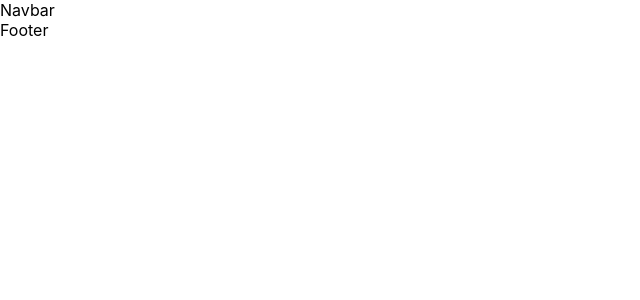
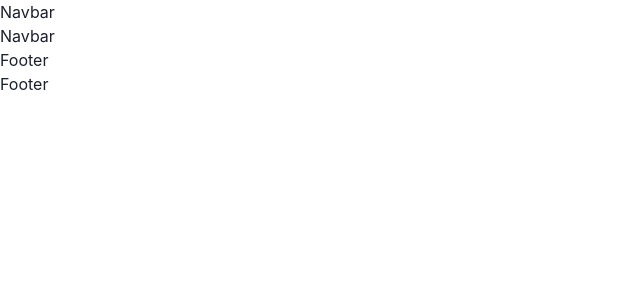
Before and after one commit to dzennank/realestate-app, a Next.js app: page /components/Layout in a window 1280 px wide. Shown: the top 300 px of the page, without its empty margins (0-640 px from the left). Built offline with nearby package versions, Linux system fonts and the light colour scheme.

Commit message:
chakra provider

```diff
--- a/pages/_app.js
+++ b/pages/_app.js
@@ -1,7 +1,24 @@
-import '../styles/globals.css'
+import Router from 'next/router';
+import Head from 'next/head';
+import { NProgress } from 'nprogress';
+import { ChakraProvider } from '@chakra-ui/react';
+
+import Layout from '../pages/components/Layout';
 
 function MyApp({ Component, pageProps }) {
-  return <Component {...pageProps} />
+  return (
+    <>
+    <Head>
+
+
+    </Head>
+    <ChakraProvider>
+      <Layout>
+        <Component {...pageProps} />
+      </Layout>
+    </ChakraProvider>
+    </>
+  )
 }
 
 export default MyApp
--- a/pages/index.js
+++ b/pages/index.js
@@ -2,6 +2,7 @@ import Link from 'next/link';
 import Image from 'next/image';
 import { Flex, Box, Text, Button } from '@chakra-ui/react'
 import { baseUrl, fetchApi } from '../utils/fetchApi';
+import Property from './components/Property';
 
 
 const Banner = ({ purpose, title1, title2, desc1, desc2, buttonText, LinkName, imageUrl }) => (
@@ -36,6 +37,9 @@ export default function Home({ propertiesForRent, propertiesForSale }) {
       imageUrl="https://bayut-production.s3.eu-central-1.amazonaws.com/image/145426814/33973352624c48628e41f2ec460faba4"
       />
 
+      <Flex flexWrap="wrap">
+    {propertiesForSale.map((property) => <Property property = {property} key = {property.id} />)}
+    </Flex>
 
      <Banner
       purpose="BUY A HOME"
@@ -48,7 +52,7 @@ export default function Home({ propertiesForRent, propertiesForSale }) {
       imageUrl="https://bayut-production.s3.eu-central-1.amazonaws.com/image/110993385/6a070e8e1bae4f7d8c1429bc303d2008"
       />
     <Flex flexWrap="wrap">
-    {/* Fetch the properties and map over them */}
+    {propertiesForRent.map((property) => <Property property = {property} key = {property.id} />)}
     </Flex>
 
   </Box>
```
